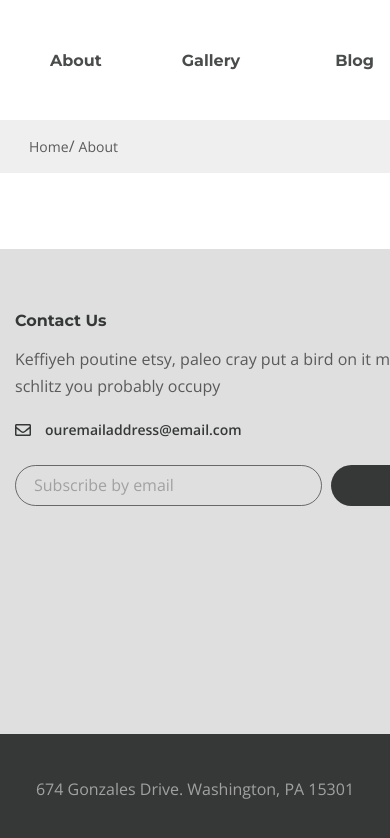
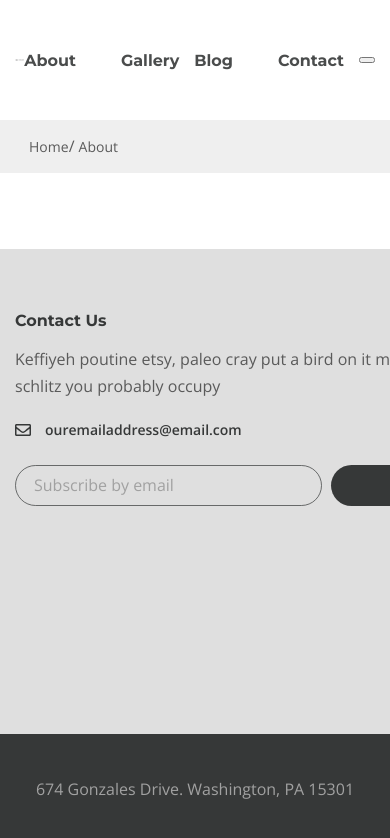
Before and after one commit to Andyone89/gulpdesire, a website: page app/page.html in a window 390 px wide. Shown: the top 838 px of the page. Drawn offline with nearby package versions, Linux system fonts and the light colour scheme.

Commit message:
media-header

```diff
--- a/app/page.html
+++ b/app/page.html
@@ -42,7 +42,12 @@
               </li>
             </ul>
           </nav>
-          <button class="header__btn">
+          <button class="header__btn-menu">
+            <span></span>
+            <span></span>
+            <span></span>
+            <span></span>
+          </button> <button class="header__btn">
             <img src="/app/images/icon_menu.svg" alt="icon menu">
           </button>
           <div class="rightside-menu rightside-menu--close">
--- /dev/null
+++ b/app/scss/_media.scss
@@ -0,0 +1,28 @@
+@media (max-width: 768px) {
+  .header {
+    &__btn {
+      display: none;
+    }
+  }
+  .menu {
+    &__list-item {
+      padding-left: 0;
+      & + .menu__list-item {
+        padding-right: 0;
+      }
+    }
+  }
+
+  .logo {
+    margin: 0;
+  }
+
+  @media (max-width: 540px) {
+    .logo {
+      order: -1;
+    }
+    .header__btn-menu {
+      display: block;
+    }
+  }
+}
--- a/app/scss/style.scss
+++ b/app/scss/style.scss
@@ -17,6 +17,9 @@
         border: none;
         padding: 0;
         cursor: pointer;
+    }
+    &__btn-menu{
+
     }
 }
 
@@ -1399,3 +1402,5 @@
         cursor: pointer;
     }
 }
+
+@import 'media';
```
Also changed, not shown: app/blog.html (+1 -1 lines), app/css/style.min.css.
